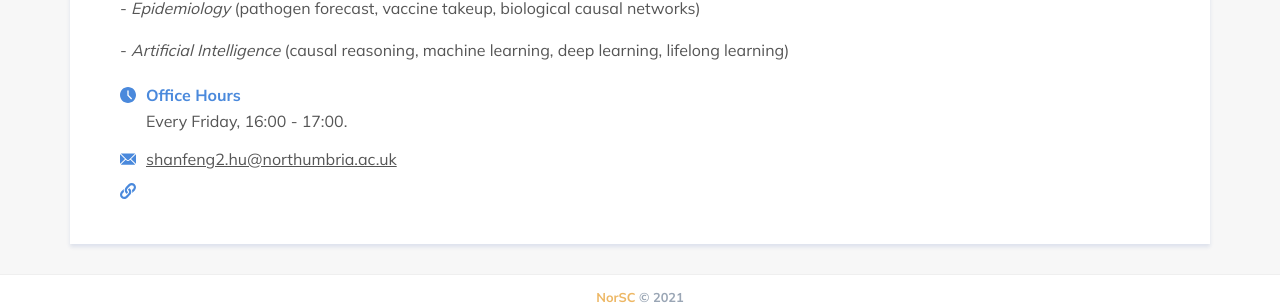
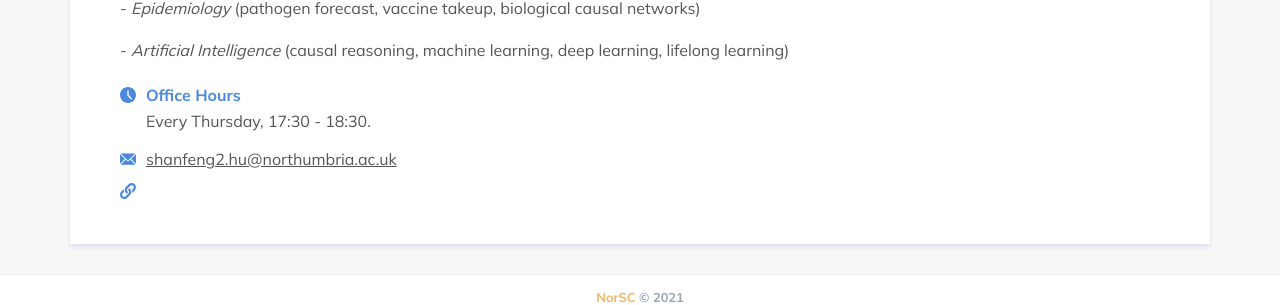
Before and after one commit to NorSC/supervisor-search, a Jekyll site: the page built from _supervisors/dr-shanfeng-hu.md, in a window 1280 px wide. Shown: the part 721-1026 px from the top of the page. Built offline with Jekyll 4.4.1, drawn with Linux system fonts in a browser that asks for light colours; a script that is not in the unit is left out.

Commit message:
Update Supervisors “dr-shanfeng-hu”

```diff
--- a/_supervisors/dr-shanfeng-hu.md
+++ b/_supervisors/dr-shanfeng-hu.md
@@ -2,11 +2,11 @@
 layout: supervisor
 title: Shanfeng Hu
 available: true
-available_msc: false
+available_msc: true
 available_phd: true
 email: shanfeng2.hu@northumbria.ac.uk
 website: ""
-office_hours: Every Friday, 16:00 - 17:00.
+office_hours: Every Thursday, 17:30 - 18:30.
 research_group: Computer Vision and Natural Computing
 research_themes:
   - Deep Learning
```
